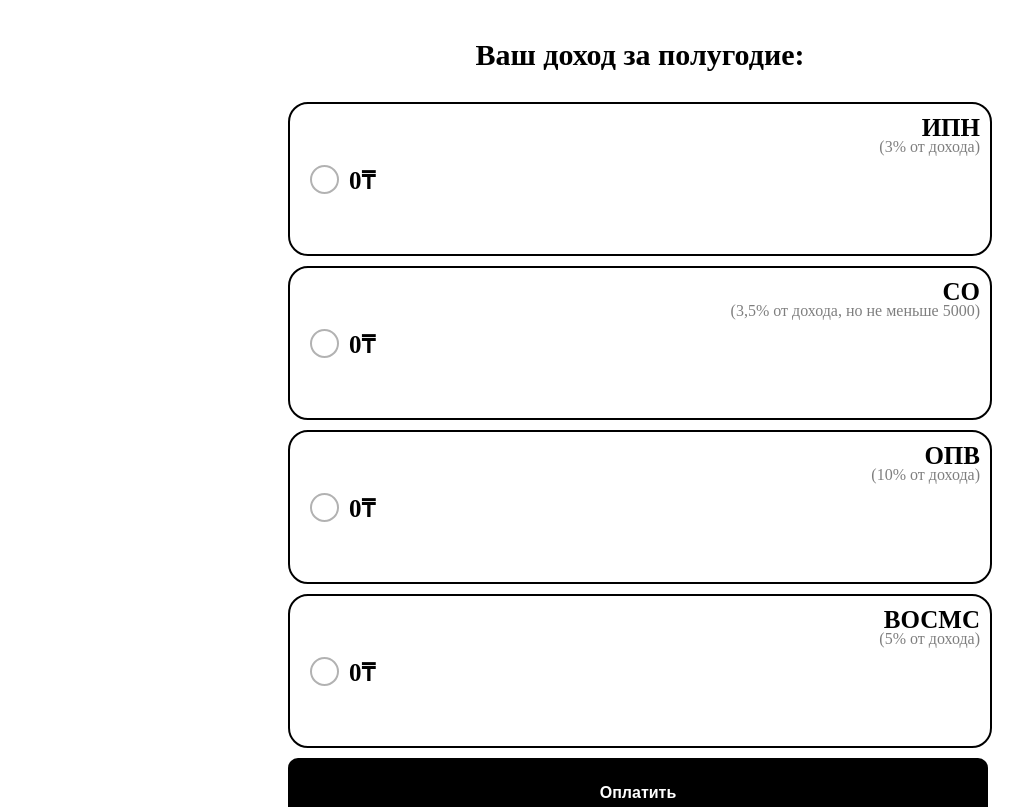
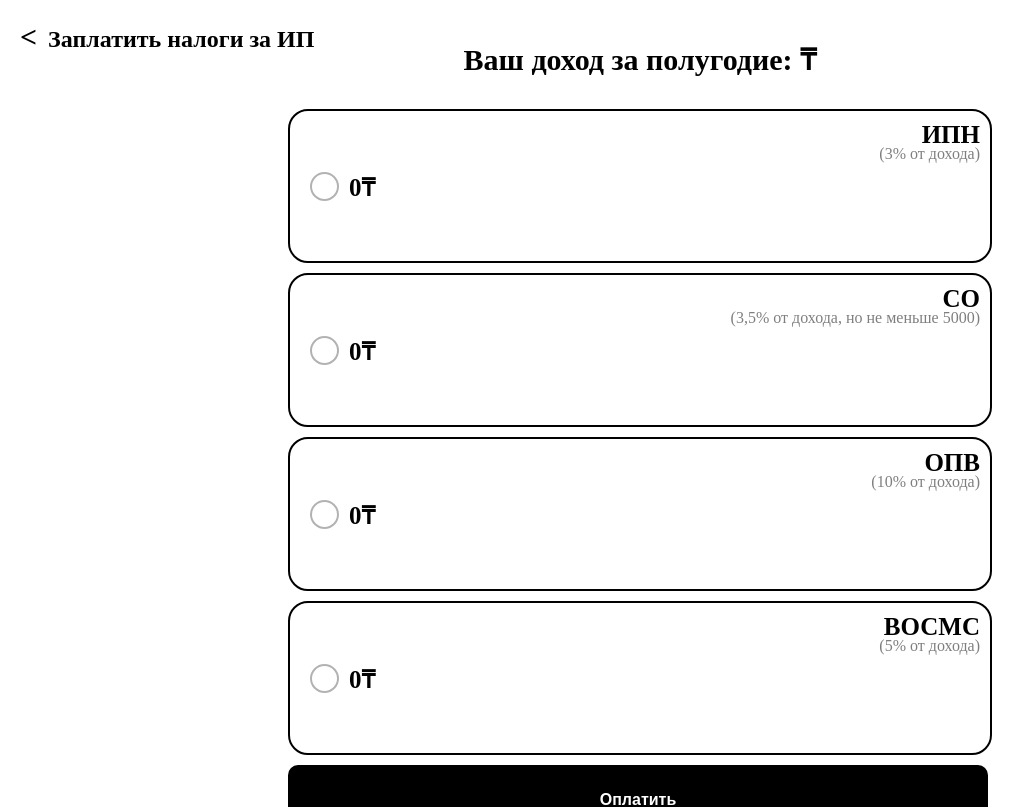
Before and after one commit to AleanM/vue.js_proj, a Vue app: page /nalog in a window 1280 px wide. Shown: the top 807 px of the page, without its empty margins (0-1034 px from the left). Built offline with nearby package versions, Linux system fonts and the light colour scheme.

Commit message:
Update CheckBoxComponent.vue

```diff
--- a/src/components/CheckBoxComponent.vue
+++ b/src/components/CheckBoxComponent.vue
@@ -1,5 +1,10 @@
 <template>
   <div class="page-container">
+    <div class="ref-to-main">
+      <router-link to="/" class="return-link">
+        <i class="arrow-icon">&lt;</i> Заплатить налоги за ИП
+      </router-link>
+    </div>
     <div class="income-container">
 
     <p class="received-data">Ваш доход за полугодие: {{ receivedData }}</p>
@@ -116,6 +121,9 @@ export default {
   justify-content: center;
   overflow: hidden; /* Предотвращаем появление вертикального скролла */
 }
+.received-data::after{
+  content: "₸";
+}
 .income-container{
   font-weight: bolder;
   font-size: 30px;
@@ -135,9 +143,32 @@ export default {
 
 }
 
+
   .error-message {
   color: red;
   margin-top: 5px;
+}
+
+
+.ref-to-main {
+  position: absolute;
+  top: 20px;
+  left: 20px;
+  display: flex;
+  align-items: center;
+}
+
+.arrow-icon {
+  font-size: 30px;
+  font-weight: bolder;
+  margin-right: 5px;
+}
+
+.return-link {
+  color: black;
+  font-size: 24px;
+  text-decoration: none;
+  font-weight: bold;
 }
 
 .pay-btn{
```
